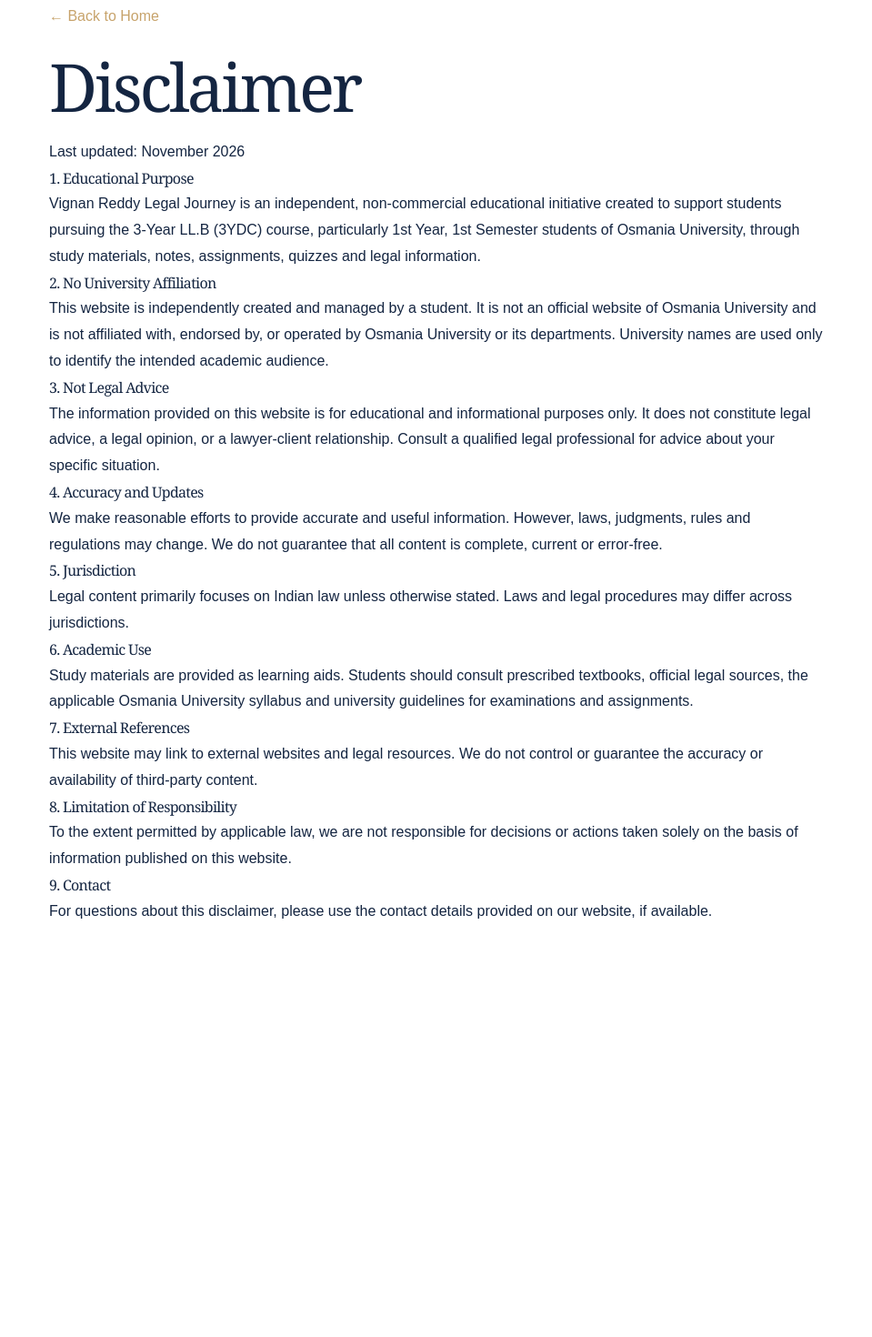
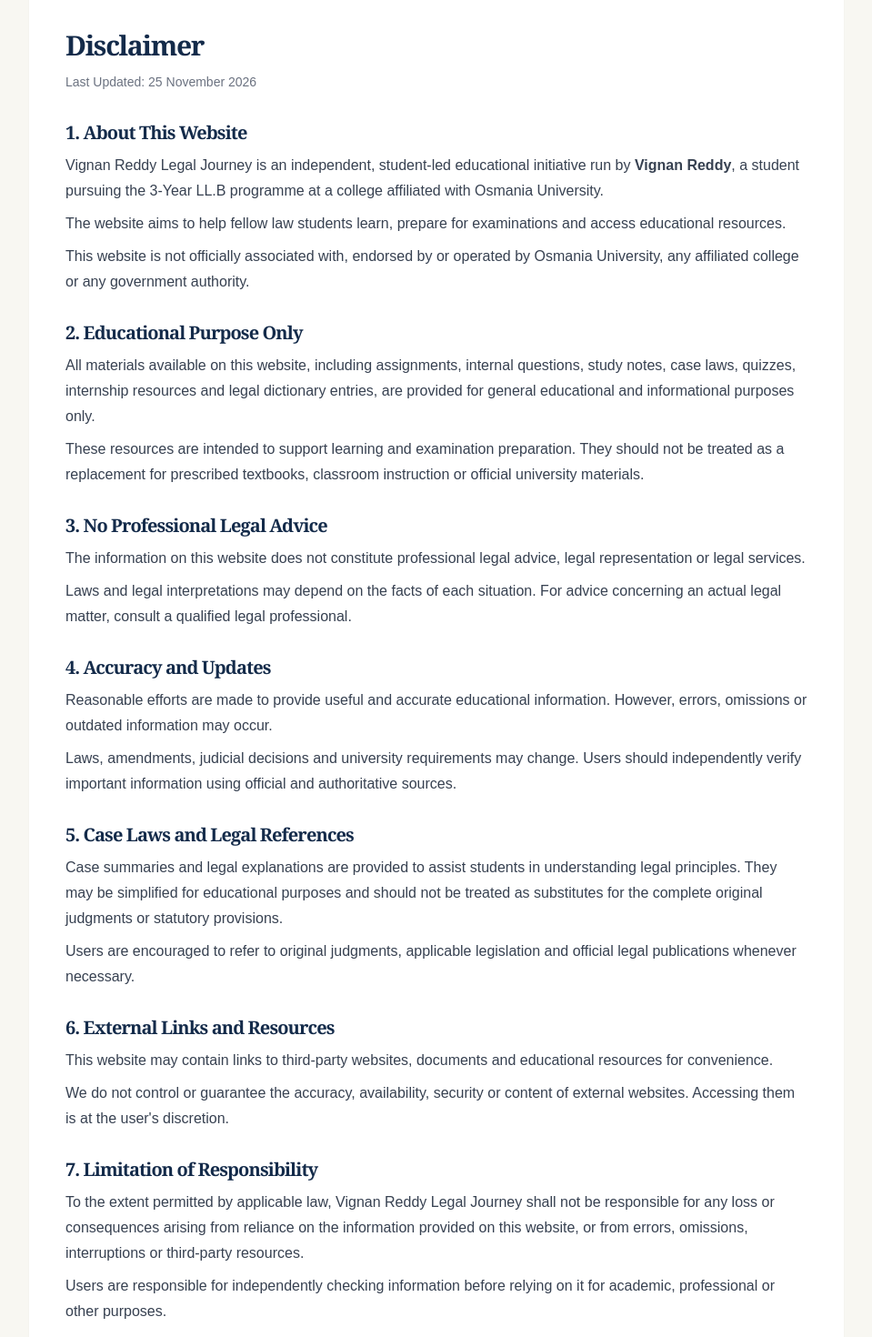
Before and after one commit to Vr7solutions/vignanreddy-legal-journey, a Next.js app: page /disclaimer in a window 1280 px wide. Shown: the part 80-1550 px from the top of the page at 91% size, without its empty margins (160-1119 px from the left). Before the commit the page ends 1181 px from the top, so only its background shows below. Built offline with nearby package versions, Linux system fonts and the light colour scheme.

Commit message:
Refactor Disclaimer page layout and content

```diff
--- a/app/disclaimer/page.tsx
+++ b/app/disclaimer/page.tsx
@@ -1,91 +1,204 @@
 
-import Link from "next/link";
+export const metadata = {
+  title: "Disclaimer | Vignan Reddy Legal Journey",
+  description:
+    "Educational and legal disclaimer for Vignan Reddy Legal Journey, an independent student-led educational initiative.",
+};
 
 export default function Disclaimer() {
   return (
-    <main style={{
-      maxWidth: "900px",
-      margin: "60px auto",
-      padding: "24px",
-      color: "#142541",
-      lineHeight: 1.8,
-    }}>
-      <Link href="/" style={{ color: "#c7a36b" }}>
-        ← Back to Home
-      </Link>
+    <main className="min-h-screen bg-[#f8f7f2] px-5 py-12">
+      <article className="mx-auto max-w-4xl rounded-2xl bg-white p-6 shadow-sm sm:p-10">
+        <h1 className="mb-3 text-3xl font-bold text-[#142b4a]">
+          Disclaimer
+        </h1>
 
-      <h1>Disclaimer</h1>
-      <p>Last updated: November 2026</p>
+        <p className="mb-8 text-sm text-gray-500">
+          Last Updated: 25 November 2026
+        </p>
 
-      <h2>1. Educational Purpose</h2>
-      <p>
-        Vignan Reddy Legal Journey is an independent, non-commercial
-        educational initiative created to support students pursuing
-        the 3-Year LL.B (3YDC) course, particularly 1st Year,
-        1st Semester students of Osmania University, through study
-        materials, notes, assignments, quizzes and legal information.
-      </p>
+        <div className="space-y-7 leading-7 text-gray-700">
+          <section>
+            <h2 className="mb-2 text-xl font-semibold text-[#142b4a]">
+              1. About This Website
+            </h2>
+            <p>
+              Vignan Reddy Legal Journey is an independent, student-led
+              educational initiative run by <strong>Vignan Reddy</strong>,
+              a student pursuing the 3-Year LL.B programme at a college
+              affiliated with Osmania University.
+            </p>
+            <p className="mt-2">
+              The website aims to help fellow law students learn,
+              prepare for examinations and access educational resources.
+            </p>
+            <p className="mt-2">
+              This website is not officially associated with, endorsed
+              by or operated by Osmania University, any affiliated
+              college or any government authority.
+            </p>
+          </section>
 
-      <h2>2. No University Affiliation</h2>
-      <p>
-        This website is independently created and managed by a student.
-        It is not an official website of Osmania University and is not
-        affiliated with, endorsed by, or operated by Osmania University
-        or its departments. University names are used only to identify
-        the intended academic audience.
-      </p>
+          <section>
+            <h2 className="mb-2 text-xl font-semibold text-[#142b4a]">
+              2. Educational Purpose Only
+            </h2>
+            <p>
+              All materials available on this website, including
+              assignments, internal questions, study notes, case laws,
+              quizzes, internship resources and legal dictionary
+              entries, are provided for general educational and
+              informational purposes only.
+            </p>
+            <p className="mt-2">
+              These resources are intended to support learning and
+              examination preparation. They should not be treated as
+              a replacement for prescribed textbooks, classroom
+              instruction or official university materials.
+            </p>
+          </section>
 
-      <h2>3. Not Legal Advice</h2>
-      <p>
-        The information provided on this website is for educational
-        and informational purposes only. It does not constitute
-        legal advice, a legal opinion, or a lawyer-client relationship.
-        Consult a qualified legal professional for advice about
-        your specific situation.
-      </p>
+          <section>
+            <h2 className="mb-2 text-xl font-semibold text-[#142b4a]">
+              3. No Professional Legal Advice
+            </h2>
+            <p>
+              The information on this website does not constitute
+              professional legal advice, legal representation or
+              legal services.
+            </p>
+            <p className="mt-2">
+              Laws and legal interpretations may depend on the facts
+              of each situation. For advice concerning an actual legal
+              matter, consult a qualified legal professional.
+            </p>
+          </section>
 
-      <h2>4. Accuracy and Updates</h2>
-      <p>
-        We make reasonable efforts to provide accurate and useful
-        information. However, laws, judgments, rules and regulations
-        may change. We do not guarantee that all content is complete,
-        current or error-free.
-      </p>
+          <section>
+            <h2 className="mb-2 text-xl font-semibold text-[#142b4a]">
+              4. Accuracy and Updates
+            </h2>
+            <p>
+              Reasonable efforts are made to provide useful and accurate
+              educational information. However, errors, omissions or
+              outdated information may occur.
+            </p>
+            <p className="mt-2">
+              Laws, amendments, judicial decisions and university
+              requirements may change. Users should independently
+              verify important information using official and
+              authoritative sources.
+            </p>
+          </section>
 
-      <h2>5. Jurisdiction</h2>
-      <p>
-        Legal content primarily focuses on Indian law unless
-        otherwise stated. Laws and legal procedures may differ
-        across jurisdictions.
-      </p>
+          <section>
+            <h2 className="mb-2 text-xl font-semibold text-[#142b4a]">
+              5. Case Laws and Legal References
+            </h2>
+            <p>
+              Case summaries and legal explanations are provided to
+              assist students in understanding legal principles.
+              They may be simplified for educational purposes and
+              should not be treated as substitutes for the complete
+              original judgments or statutory provisions.
+            </p>
+            <p className="mt-2">
+              Users are encouraged to refer to original judgments,
+              applicable legislation and official legal publications
+              whenever necessary.
+            </p>
+          </section>
 
-      <h2>6. Academic Use</h2>
-      <p>
-        Study materials are provided as learning aids. Students
-        should consult prescribed textbooks, official legal sources,
-        the applicable Osmania University syllabus and university
-        guidelines for examinations and assignments.
-      </p>
+          <section>
+            <h2 className="mb-2 text-xl font-semibold text-[#142b4a]">
+              6. External Links and Resources
+            </h2>
+            <p>
+              This website may contain links to third-party websites,
+              documents and educational resources for convenience.
+            </p>
+            <p className="mt-2">
+              We do not control or guarantee the accuracy, availability,
+              security or content of external websites. Accessing them
+              is at the user's discretion.
+            </p>
+          </section>
 
-      <h2>7. External References</h2>
-      <p>
-        This website may link to external websites and legal
-        resources. We do not control or guarantee the accuracy
-        or availability of third-party content.
-      </p>
+          <section>
+            <h2 className="mb-2 text-xl font-semibold text-[#142b4a]">
+              7. Limitation of Responsibility
+            </h2>
+            <p>
+              To the extent permitted by applicable law, Vignan Reddy
+              Legal Journey shall not be responsible for any loss or
+              consequences arising from reliance on the information
+              provided on this website, or from errors, omissions,
+              interruptions or third-party resources.
+            </p>
+            <p className="mt-2">
+              Users are responsible for independently checking
+              information before relying on it for academic,
+              professional or other purposes.
+            </p>
+          </section>
 
-      <h2>8. Limitation of Responsibility</h2>
-      <p>
-        To the extent permitted by applicable law, we are not
-        responsible for decisions or actions taken solely on
-        the basis of information published on this website.
-      </p>
+          <section>
+            <h2 className="mb-2 text-xl font-semibold text-[#142b4a]">
+              8. Copyright and Ownership
+            </h2>
+            <p>
+              Original materials created for this website remain
+              subject to the rights of their respective owners.
+              Third-party materials, legislation and judicial
+              decisions remain subject to applicable laws and
+              their respective rights.
+            </p>
+            <p className="mt-2">
+              If you believe any material has been used improperly,
+              please contact us so that the concern can be reviewed.
+            </p>
+          </section>
 
-      <h2>9. Contact</h2>
-      <p>
-        For questions about this disclaimer, please use the
-        contact details provided on our website, if available.
-      </p>
+          <section>
+            <h2 className="mb-2 text-xl font-semibold text-[#142b4a]">
+              9. Changes to This Disclaimer
+            </h2>
+            <p>
+              This Disclaimer may be updated whenever necessary.
+              Any changes will be published on this page.
+            </p>
+          </section>
+
+          <section>
+            <h2 className="mb-2 text-xl font-semibold text-[#142b4a]">
+              10. Contact
+            </h2>
+            <p>
+              For questions, suggestions, corrections or concerns
+              regarding this Disclaimer, please contact:
+            </p>
+
+            <div className="mt-3">
+              <p className="font-semibold text-[#142b4a]">
+                Vignan Reddy
+              </p>
+              <p>Founder – Vignan Reddy Legal Journey</p>
+              <p>
+                Email:{" "}
+                <a
+                  href="mailto:vignanreddy.legal@gmail.com"
+                  className="font-medium text-[#b28a3c] hover:underline"
+                >
+                  vignanreddy.legal@gmail.com
+                </a>
+              </p>
+              <p className="mt-2 text-sm text-gray-500">
+                An independent student-led educational initiative.
+              </p>
+            </div>
+          </section>
+        </div>
+      </article>
     </main>
   );
 }
```
